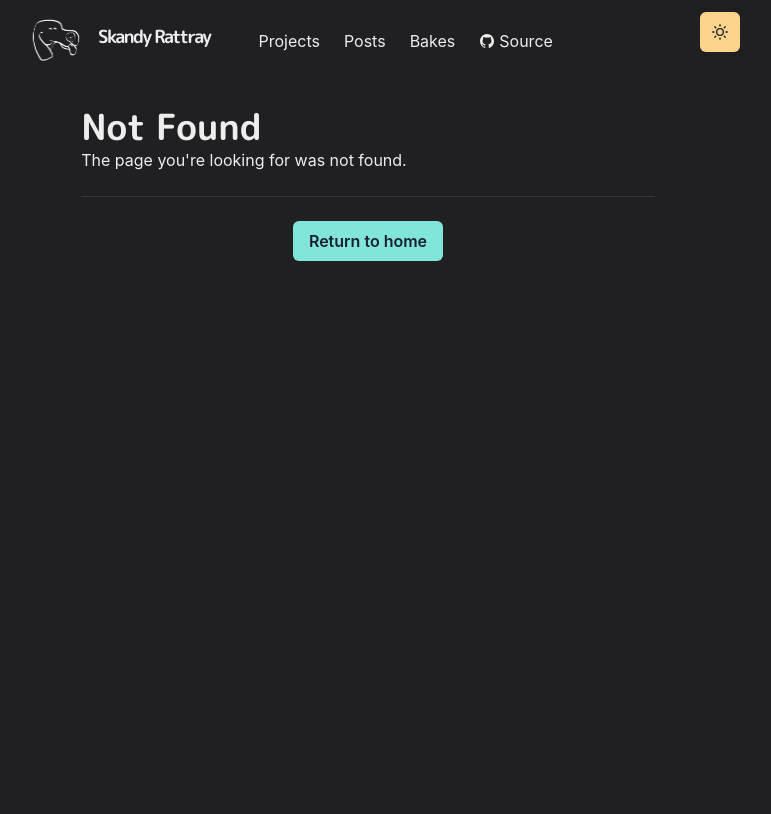
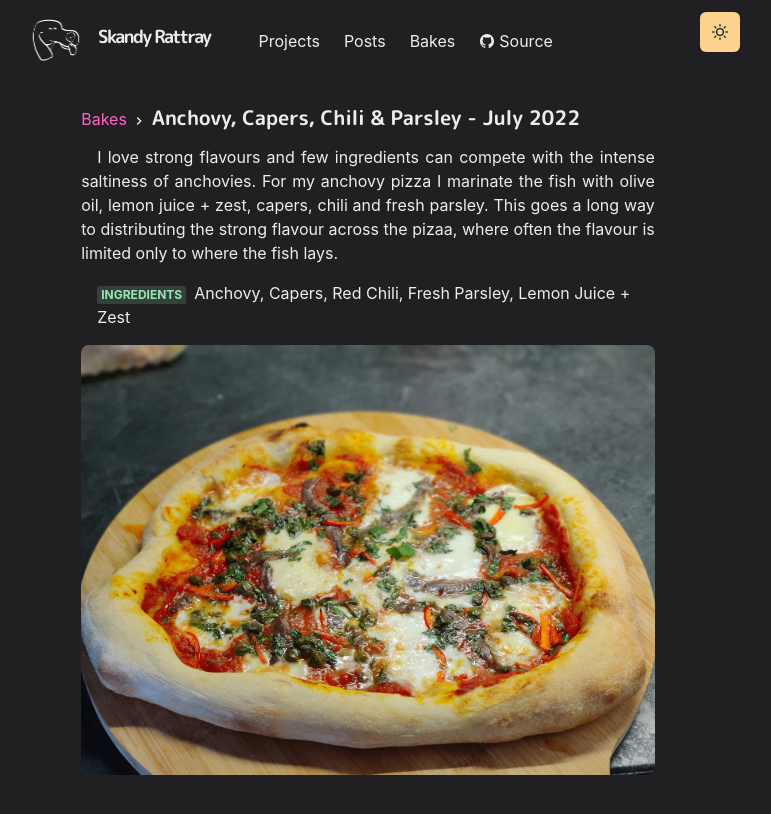
Before and after one commit to skandog/p, a Next.js app: page /bakes/pizza_anchovy_july_22 in a window 1280 px wide. Before the commit this address had no page. Shown: the top 814 px of the page, without its empty margins (272-1043 px from the left). Built offline with nearby package versions, Linux system fonts and the light colour scheme.

Commit message:
added anchovy page

```diff
--- a/pages/bakes.js
+++ b/pages/bakes.js
@@ -29,7 +29,7 @@ const Bakes = () => {
           <Section>
             <BakeGridItem
               id="pizza_aug_22"
-              title="Nduja + Red Onion"
+              title="Nduja, Red Onion & Olive"
               alt="homecooked pizza"
               thumbnail={AugPizza.src}
             >
@@ -38,7 +38,7 @@ const Bakes = () => {
           </Section>
           <Section delay={0.1}>
             <BakeGridItem
-              id="pizza"
+              id="pizza_anchovy_july_22"
               title="July 2022 - Anchovy, Capers, Chili and Parsley"
               alt="homecooked pizza"
               thumbnail={AnchPizza.src}
--- /dev/null
+++ b/pages/bakes/pizza_anchovy_july_22.js
@@ -0,0 +1,37 @@
+import { Container, Badge, Link, List, ListItem } from '@chakra-ui/react'
+import { Title, BakeImage, Meta } from '../../components/bakes.js'
+import P from '../../components/paragraph.js'
+import Layout from '../../components/layouts/article.js'
+import AnchPizza from '../../public/images/bakes/anchovy_july_22.jpg'
+
+const Bake = () => {
+  return (
+    <Layout title="Anchovy Pizza">
+      <Container>
+        <Title>Anchovy, Capers, Chili & Parsley - July 2022</Title>
+        <P>
+          I love strong flavours and few ingredients can compete with the
+          intense saltiness of anchovies. For my anchovy pizza I marinate the
+          fish with olive oil, lemon juice + zest, capers, chili and fresh
+          parsley. This goes a long way to distributing the strong flavour
+          across the pizaa, where often the flavour is limited only to where the
+          fish lays.
+        </P>
+        <List my={4} ml={4}>
+          <ListItem>
+            <Meta>Ingredients</Meta>
+            <span>
+              Anchovy, Capers, Red Chili, Fresh Parsley, Lemon Juice + Zest
+            </span>
+          </ListItem>
+        </List>
+        <BakeImage
+          src={AnchPizza.src}
+          alt="Nduja, onion and olive pizza"
+        ></BakeImage>
+      </Container>
+    </Layout>
+  )
+}
+
+export default Bake
```
Also changed, not shown: pages/index.js (+8 -8 lines).
